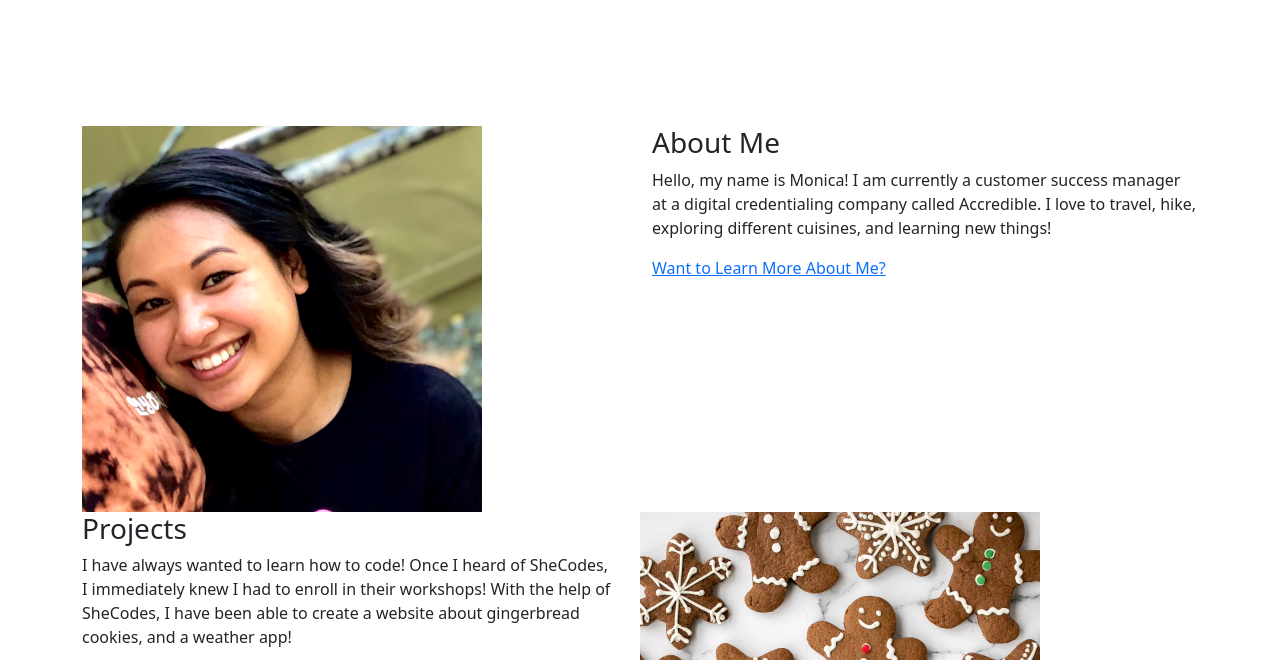
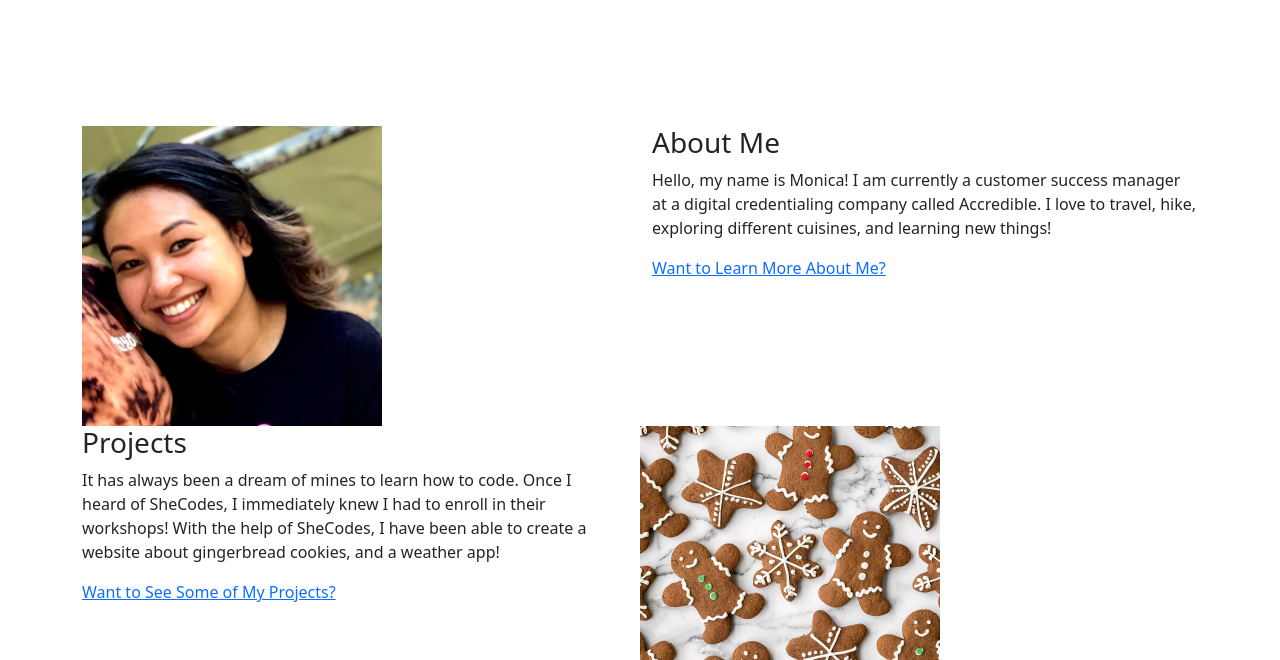
Before and after one commit to monmonappetit/Project-Portfolio, a plain HTML site: page index.html in a window 1280 px wide. Shown: the part 292-952 px from the top of the page. Drawn offline with nearby package versions, Linux system fonts and the light colour scheme.

Commit message:
Updated a sentence on the homepage, and added img dimensions

```diff
--- a/index.html
+++ b/index.html
@@ -109,7 +109,7 @@
                         Projects
                     </h3>
                     <p>
-                        I have always wanted to learn how to code! Once I heard of SheCodes, I immediately knew I had to enroll in their workshops! With the help of SheCodes, I have been able to create a website about gingerbread cookies, and a weather app!
+                        It has always been a dream of mines to learn how to code. Once I heard of SheCodes, I immediately knew I had to enroll in their workshops! With the help of SheCodes, I have been able to create a website about gingerbread cookies, and a weather app!
                     </p>
                     <a
                         href="projects.html"
--- a/styles.css
+++ b/styles.css
@@ -12,5 +12,7 @@ h1, h2 {
 }
 
 img {
-    width: 400px;
+    object-fit: cover;
+    width: 300px;
+    height: 300px;
 }
```
